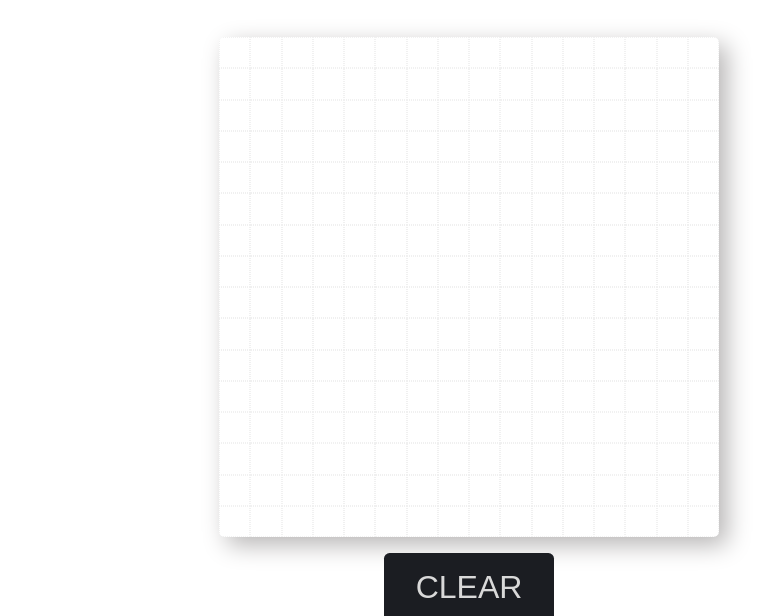
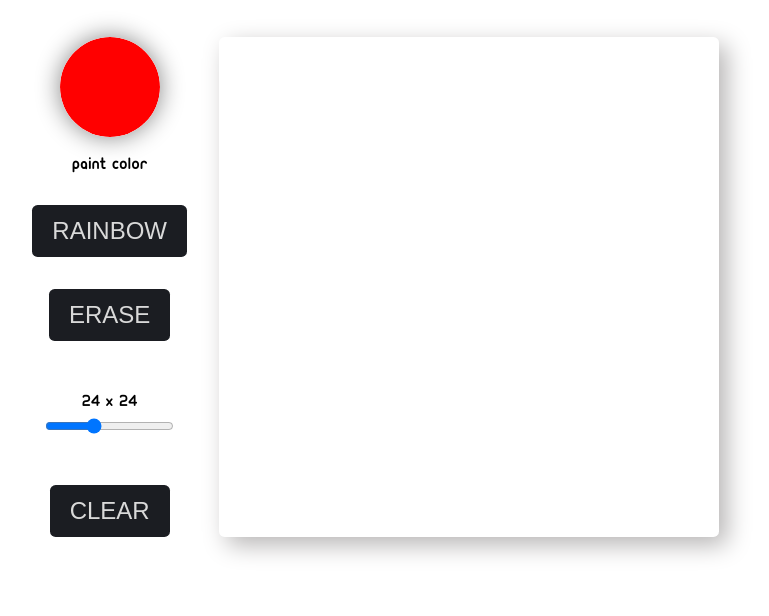
Before and after one commit to DrewnioQ/etch-a-sketch, a plain HTML site: page index.html in a window 1280 px wide. Shown: the part 127-743 px from the top of the page, without its empty margins (171-940 px from the left). Drawn offline with Linux system fonts and the light colour scheme.

Commit message:
Create sizeSlider, use colorPicker to draw on sketch

```diff
--- a/index.html
+++ b/index.html
@@ -6,9 +6,6 @@
     <meta name="viewport" content="width=device-width, initial-scale=1.0" />
     <title>Etch-A-Sketch</title>
     <link rel="stylesheet" href="styles.css" />
-    <!-- <style>
-      @import url("https://fonts.googleapis.com/css2?family=VT323&display=swap");
-    </style> -->
     <script src="script.js" defer></script>
   </head>
   <body>
@@ -16,11 +13,49 @@
       <header>
         <h1 class="header-text">Etch-A-Sketch</h1>
       </header>
-      <main>
-        <div class="sketch container" id="sketchContainer"></div>
-        <button class="btn-clear" id="clearBtn">CLEAR</button>
+      <main class="main">
+        <div class="sidebar" id="sidebarLeft">
+          <div class="interface-container">
+            <div class="mode-buttons">
+              <div class="paint-color-container">
+                <input
+                  type="color"
+                  id="paintColor"
+                  name="paintColor"
+                  value="#ff0000"
+                />
+                <label for="paintColor" class="paint-color-text"
+                  ><p>Paint color</p></label
+                >
+              </div>
+              <button class="btn-interface btn-rainbow" id="rainbowBtn">
+                RAINBOW
+              </button>
+              <button class="btn-interface btn-erase" id="eraseBtn">
+                ERASE
+              </button>
+            </div>
+            <div class="slider-container">
+              <!-- <p>Grid size</p> -->
+              <p id="gridSizeText">24 x 24</p>
+              <input
+                type="range"
+                min="1"
+                max="64"
+                value="24"
+                class="slider"
+                id="sizeSlider"
+              />
+            </div>
+            <button class="btn-interface btn-clear" id="clearBtn">CLEAR</button>
+          </div>
+        </div>
+        <div class="sketch-container">
+          <div class="sketch" id="sketch"></div>
+        </div>
+        <div class="sidebar" id="sidebarRight"></div>
       </main>
-      <footer class="container footer">
+      <footer class="footer">
         <p class="footer-text">Copyright © konraddebski 2023</p>
         <a href="https://github.com/DrewnioQ" target="_blank">
           <img class="github-link" src="./icons/github.svg" alt="GitHub link" />
--- a/script.js
+++ b/script.js
@@ -1,30 +1,49 @@
-const DEFAULT_SIZE2D = 16;
-
-const sketchContainer = document.getElementById("sketchContainer");
+const sketch = document.getElementById("sketch");
+const colorPicker = document.getElementById("paintColor");
+const rainbowBtn = document.getElementById("rainbowBtn");
+const eraseBtn = document.getElementById("eraseBtn");
+const gridSizeText = document.getElementById("gridSizeText");
+const sizeSlider = document.getElementById("sizeSlider");
 const clearBtn = document.getElementById("clearBtn");
 
-clearBtn.onclick = () => clearSketch();
+clearBtn.addEventListener("click", () => clearSketch());
+sizeSlider.addEventListener("input", () => {
+  gridSizeText.textContent = `${sizeSlider.value} x ${sizeSlider.value}`;
+  drawSketchPixels(sizeSlider.value);
+});
 
-function drawPixels(size2D) {
-  sketchContainer.setAttribute(
+let mouseDown = 0;
+document.body.onmousedown = () => (mouseDown = 1);
+document.body.onmouseup = () => (mouseDown = 0);
+
+function drawSketchPixels(size2D) {
+  removeSketchPixels();
+  sketch.setAttribute(
     "style",
     `grid-template-rows: repeat(${size2D}, 1fr);
   grid-template-columns: repeat(${size2D}, 1fr)`
   );
-
-  createDivs(size2D);
+  createSketchPixels(size2D);
 }
 
-function createDivs(size2D) {
+function createSketchPixels(size2D) {
   for (let i = 0; i < size2D ** 2; i++) {
-    const emptyDiv = document.createElement("div");
+    const pixel = document.createElement("div");
+    pixel.classList.add("sketch-pixel");
+    // Fill color on hover only if mouse is down
+    pixel.addEventListener("mouseover", () => {
+      if (mouseDown) fillColor(pixel, colorPicker.value);
+    });
+    pixel.addEventListener("mousedown", () => {
+      fillColor(pixel, colorPicker.value);
+    });
+    sketch.appendChild(pixel);
+  }
+}
 
-    emptyDiv.classList.add("sketch-pixel");
-
-    emptyDiv.addEventListener("mousedown", () => {
-      fillColor(emptyDiv, "red");
-    });
-    sketchContainer.appendChild(emptyDiv);
+function removeSketchPixels() {
+  while (sketch.firstChild) {
+    sketch.removeChild(sketch.firstChild);
   }
 }
 
@@ -33,13 +52,12 @@ function fillColor(div, color) {
 }
 
 function clearSketch() {
-  const pixels = sketchContainer.children;
+  const pixels = sketch.children;
   Array.from(pixels).forEach((pixel) => {
-    pixel.style.backgroundColor = "white";
+    pixel.removeAttribute("style");
   });
 }
 
-function main() {
-  drawPixels(16);
-}
-main();
+window.onload = () => {
+  drawSketchPixels(sizeSlider.value);
+};
--- a/styles.css
+++ b/styles.css
@@ -19,6 +19,10 @@
   font-family: "Cartoon Blocks";
   src: url("./fonts/From\ Cartoon\ Blocks.ttf") format("truetype");
 }
+@font-face {
+  font-family: "Ubuntu Title";
+  src: url("./fonts/ubuntu-title/Ubuntu-Title.ttf") format("truetype");
+}
 
 body {
   font-family: system-ui, -apple-system, BlinkMacSystemFont, "Segoe UI", Roboto,
@@ -29,13 +33,15 @@ button {
   border: none;
   cursor: pointer;
 }
-
 button:hover {
   background-color: var(--background-light);
 }
-
 button:active {
   background-color: var(--background-light-hover);
+}
+button:focus {
+  outline: 0.2rem solid black;
+  outline-offset: 0.2rem;
 }
 
 .page-container {
@@ -57,13 +63,141 @@ header {
 }
 
 /* MAIN */
-main {
+.main {
   flex: 1;
+  display: flex;
+  gap: 2rem;
+  margin: 0 2rem;
+}
+
+.sidebar {
+  flex: 1;
+}
+
+#sidebarRight {
+  flex: 1 1 auto;
+}
+
+/* INTERFACE */
+#sidebarLeft {
+  display: flex;
+  justify-content: flex-end;
+}
+
+.interface-container {
+  display: flex;
+  flex-direction: column;
+  gap: 1rem;
+  justify-content: space-between;
+  align-items: center;
+
+  max-height: 500px;
+}
+
+.mode-buttons {
+  display: flex;
+  flex-direction: column;
+  align-items: center;
+  gap: 2rem;
+}
+
+#paintColor {
+  -webkit-appearance: none;
+  -moz-appearance: none;
+  appearance: none;
+  background-color: transparent;
+  border-radius: 50%;
+  width: 100px;
+  height: 100px;
+  border: none;
+  cursor: pointer;
+
+  -webkit-box-shadow: 8px 8px 24px 0px rgba(183, 181, 181, 1);
+  -moz-box-shadow: 8px 8px 24px 0px rgba(183, 181, 181, 1);
+  box-shadow: 0px 0px 24px 0px rgb(133, 133, 133);
+
+  transition: transform 0.2s, box-shadow 0.2s ease-out;
+}
+#paintColor::-webkit-color-swatch {
+  border-radius: 50%;
+}
+#paintColor::-moz-color-swatch {
+  border-radius: 50%;
+}
+#paintColor:hover {
+  transform: scale(1.1);
+}
+#paintColor:focus {
+  outline: 0.2rem solid var(--background-dark);
+  outline-offset: 0.25rem;
+
+  box-shadow: none;
+}
+input[type="color"]::-webkit-color-swatch-wrapper {
+  padding: 0;
+}
+input[type="color"]::-webkit-color-swatch {
+  border: none;
+}
+
+.paint-color-text > p {
+  font-family: "Ubuntu Title", sans-serif;
+  font-size: 1.1rem;
+  text-align: center;
+  margin-top: 0.75rem;
+}
+
+.btn-interface {
+  display: block;
+  padding: 0.75rem 1.25rem;
+
+  background-color: var(--background-dark);
+  border-radius: 0.35rem;
+
+  font-size: clamp(1rem, 10vw, 1.5rem);
+  color: var(--text-light);
+
+  transition: background 0.2s, color 0.1s, box-shadow 0.3s,
+    transform 0.3s ease-in-out;
+}
+.btn-interface:hover {
+  background-color: rgba(0, 0, 0, 0);
+  outline: 0.2rem solid var(--background-dark);
+  color: var(--background-dark);
+  transform: scale(1.025);
+
+  -webkit-box-shadow: 8px 8px 24px 0px rgba(183, 181, 181, 1);
+  -moz-box-shadow: 8px 8px 24px 0px rgba(183, 181, 181, 1);
+  box-shadow: 8px 8px 24px 0px rgba(183, 183, 183, 1);
+}
+.btn-interface:active:not(.btn-clear) {
+  background-color: rgba(0, 0, 0, 0);
+  outline: 0.2rem solid var(--background-dark);
+  color: var(--background-dark);
+  transform: scale(1.025);
+
+  -webkit-box-shadow: 8px 8px 24px 0px rgba(183, 181, 181, 1);
+  -moz-box-shadow: 8px 8px 24px 0px rgba(183, 181, 181, 1);
+  box-shadow: 8px 8px 24px 0px rgb(110, 110, 110);
+}
+
+.slider-container {
+  display: flex;
+  flex-direction: column;
+  align-items: center;
+  gap: 0.5rem;
+}
+.slider-container > p {
+  font-family: "Ubuntu title", sans-serif;
+}
+
+/* SKETCH */
+.sketch-container {
+  flex: 0 0 auto;
 }
 
 .sketch {
   border-radius: 0.35rem;
-  margin: 0 auto;
   height: 500px;
   width: 500px;
 
@@ -76,32 +210,19 @@ main {
 }
 
 .sketch-pixel {
-  border: 0.1px;
-  border-style: dotted;
-  border-color: rgba(198, 198, 198, 0.25);
+  user-select: none;
 }
 
 .sketch-pixel:hover {
-  border-color: hsl(0, 0%, 0%);
-}
-
-.btn-clear {
-  display: block;
-  margin: 1rem auto;
-  padding: 1rem 2rem;
-
-  background-color: var(--background-dark);
-  border-radius: 0.35rem;
-
-  font-size: 2rem;
-  color: var(--text-light);
+  border: 0.1px dotted hsl(0, 0%, 0%);
 }
 
 /* FOOTER */
 .footer {
   width: 100%;
-  padding: 1rem 1rem;
-  margin-top: 1rem;
+  /* padding: 1rem 1rem; */
+  margin-bottom: 1rem;
+  margin-top: 2rem;
 
   display: flex;
   flex-wrap: wrap;
@@ -126,3 +247,20 @@ main {
 .github-link:hover {
   transform: scale(1.2);
 }
+
+/* MEDIA QUERIES */
+@media (max-width: 805px) {
+  .main {
+    flex-direction: column-reverse;
+    align-items: center;
+    gap: 0;
+  }
+
+  #sidebarRight {
+    flex: 0 1 auto;
+  }
+
+  .interface-wrapper {
+    flex-direction: row;
+  }
+}
```
Also changed, not shown: fonts/ubuntu-title/GNU Lesser General Public License.txt (added), fonts/ubuntu-title/Ubuntu-Title.ttf (added).
